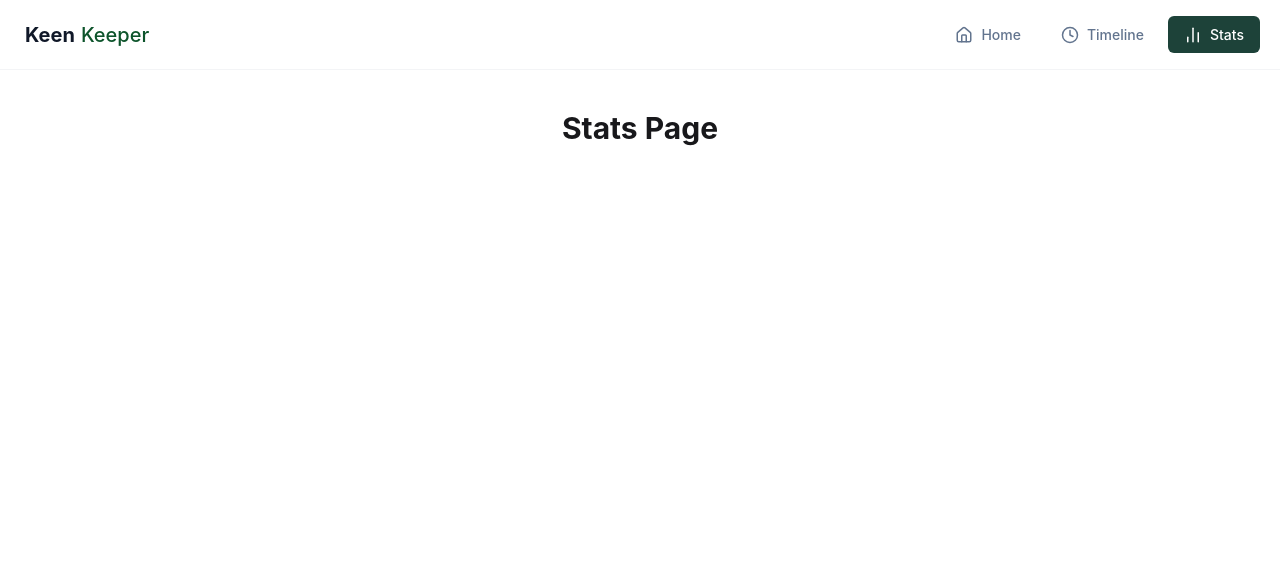
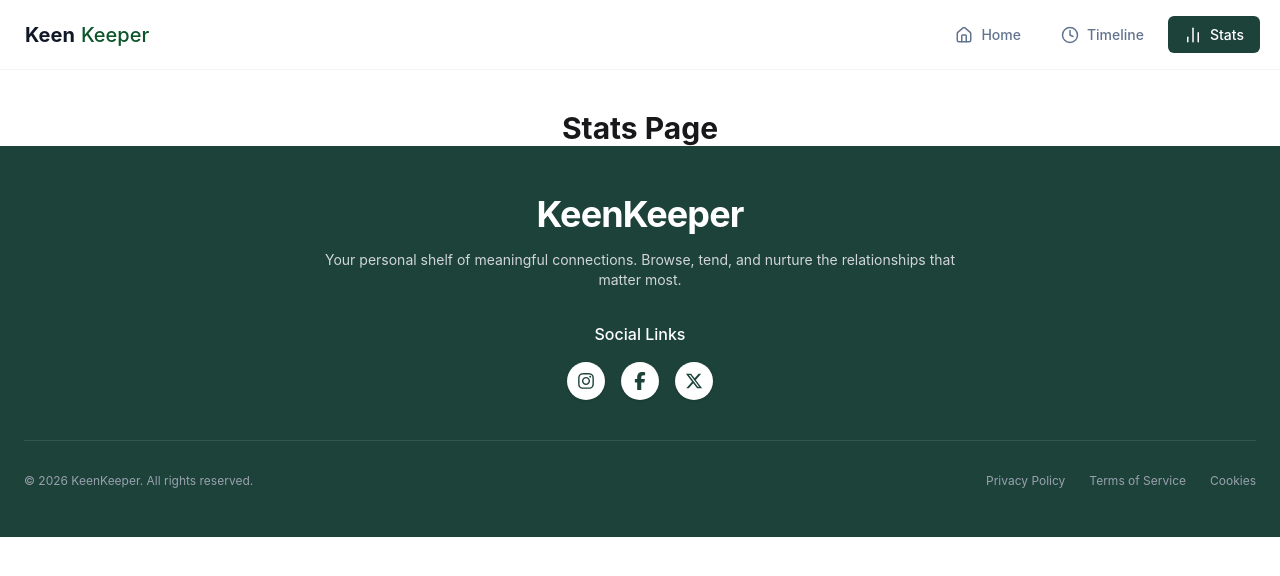
Before and after one commit to shafikulnayem10/PH_A-7-keen-keeper, a Next.js app: page /stats in a window 1280 px wide. Shown: the top 576 px of the page. Built offline with nearby package versions, Linux system fonts and the light colour scheme.

Commit message:
added footer section

```diff
--- a/package.json
+++ b/package.json
@@ -13,7 +13,8 @@
     "lucide-react": "^1.8.0",
     "next": "16.2.3",
     "react": "19.2.4",
-    "react-dom": "19.2.4"
+    "react-dom": "19.2.4",
+    "react-icons": "^5.6.0"
   },
   "devDependencies": {
     "@tailwindcss/postcss": "^4.2.2",
--- a/src/app/layout.js
+++ b/src/app/layout.js
@@ -1,6 +1,8 @@
 import { Geist, Geist_Mono } from "next/font/google";
 import "./globals.css";
 import Navbar from "@/components/Navbar/Navbar";
+import Footer from "@/components/Footer/Footer";
+
 
 
 const geistSans = Geist({
@@ -29,6 +31,8 @@ export default function RootLayout({ children }) {
         <Navbar></Navbar>
 
         {children}
+
+       <Footer></Footer>
         </body>
     </html>
   );
--- /dev/null
+++ b/src/components/Footer/Footer.jsx
@@ -0,0 +1,54 @@
+import React from 'react';
+import Link from 'next/link';
+
+import { FaInstagram, FaFacebookF, FaXTwitter } from "react-icons/fa6";
+
+const Footer = () => {
+  return (
+    <footer className="bg-[#1d4239] text-white py-12 px-6">
+      <div className="max-w-7xl mx-auto text-center">
+
+
+        <h2 className="text-4xl font-bold mb-4 tracking-tight">KeenKeeper</h2>
+
+
+        <p className="text-gray-300 text-sm max-w-2xl mx-auto mb-8">
+          Your personal shelf of meaningful connections. Browse, tend, and nurture the relationships that matter most.
+        </p>
+
+
+        <div className="mb-10">
+          <h3 className="text-white font-medium mb-4">Social Links</h3>
+          <div className="flex justify-center gap-4">
+
+            <a href="#" className="bg-white p-2.5 rounded-full text-[#1d4239] hover:bg-gray-200 transition-colors shadow-sm">
+              <FaInstagram size={18} />
+            </a>
+
+            <a href="#" className="bg-white p-2.5 rounded-full text-[#1d4239] hover:bg-gray-200 transition-colors shadow-sm">
+              <FaFacebookF size={18} />
+            </a>
+
+            <a href="#" className="bg-white p-2.5 rounded-full text-[#1d4239] hover:bg-gray-200 transition-colors shadow-sm">
+              <FaXTwitter size={18} />
+            </a>
+          </div>
+        </div>
+
+
+        <div className="border-t border-white/10 pt-8 flex flex-col md:flex-row justify-between items-center text-xs text-gray-400 gap-4">
+          <p>© 2026 KeenKeeper. All rights reserved.</p>
+
+          <div className="flex gap-6">
+            <Link href="/privacy" className="hover:text-white transition-colors">Privacy Policy</Link>
+            <Link href="/terms" className="hover:text-white transition-colors">Terms of Service</Link>
+            <Link href="/cookies" className="hover:text-white transition-colors">Cookies</Link>
+          </div>
+        </div>
+
+      </div>
+    </footer>
+  );
+};
+
+export default Footer;
```
Also changed, not shown: 1 other file (tests, documents, lock files or other folders).
